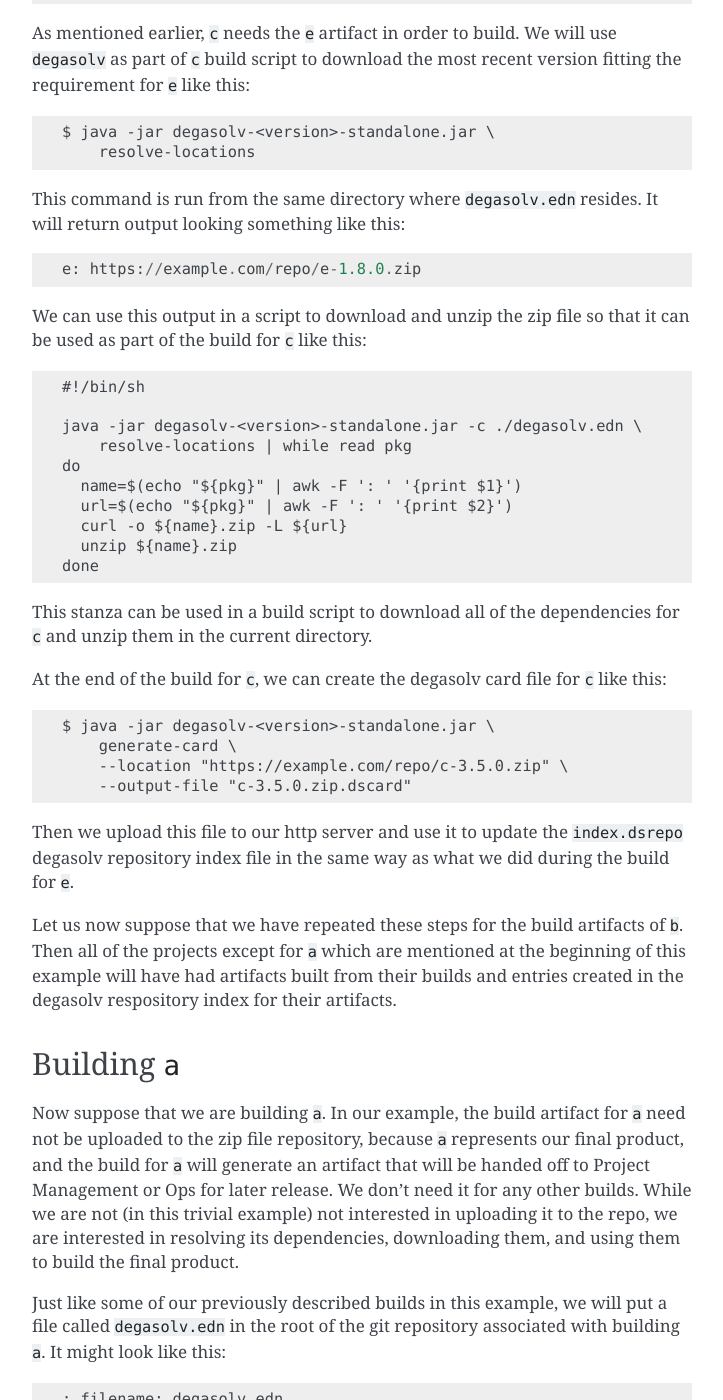
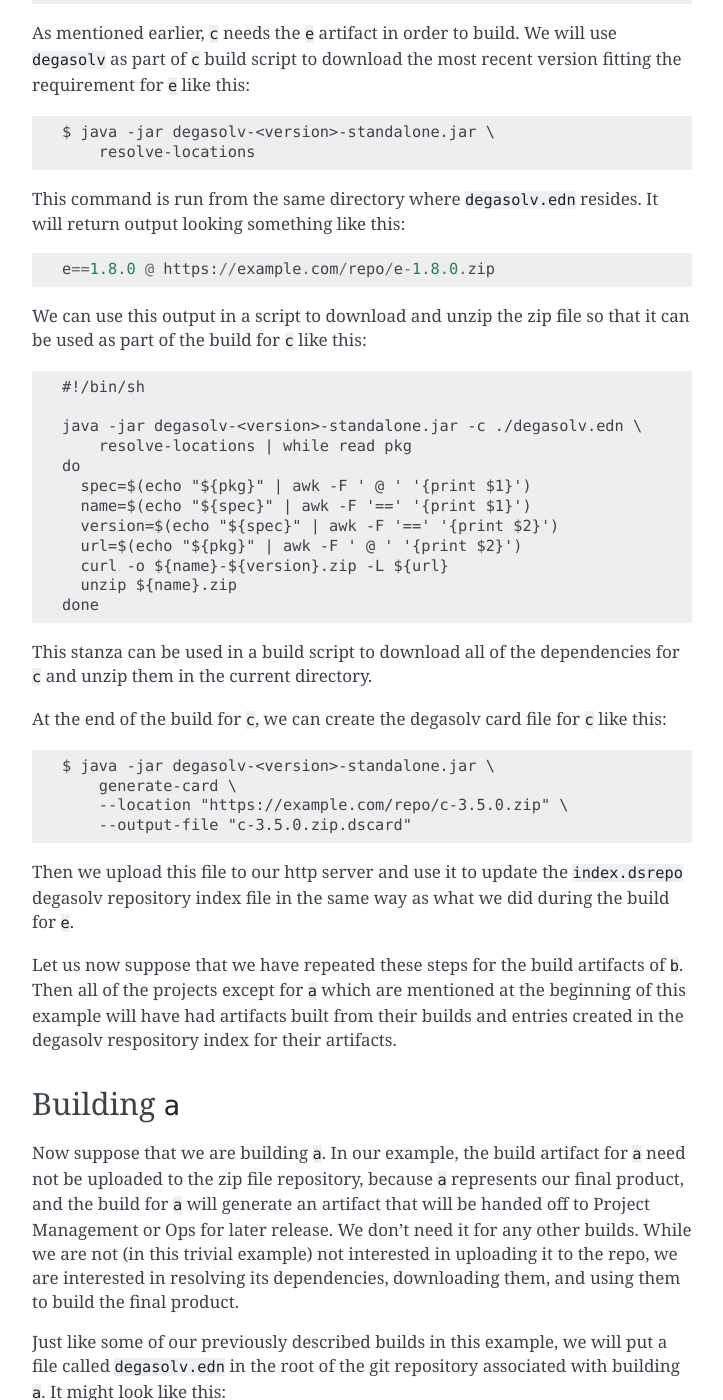
Before and after one commit to djhaskin987/degasolv, a Sphinx documentation site: the page built from docs/longer-example.rst, in a window 1280 px wide and 1400 px high, scrolled down 3900 px. Shown: the whole window, without its empty margins (388-1111 px from the left). Built offline with Sphinx 7.4.7, drawn with Linux system fonts in a browser that asks for light colours; some of the changed text lies outside the part shown.

Commit message:
Make output of packages more uniform

```diff
--- a/docs/index.rst
+++ b/docs/index.rst
@@ -63,8 +63,8 @@ have a look at :ref:`A Longer Example`.
 
    This should return something like this::
 
-      a: http://example.com/repo/a-1.0.zip
-      b: http://example.com/repo/b-3.0.zip
+      a==1.0 @ http://example.com/repo/a-1.0.zip
+      b==3.0 @ http://example.com/repo/b-3.0.zip
 
 Support & Problems
 ------------------
--- a/docs/longer-example.rst
+++ b/docs/longer-example.rst
@@ -193,7 +193,7 @@ like this::
 This command is run from the same directory where ``degasolv.edn``
 resides.  It will return output looking something like this::
 
-  e: https://example.com/repo/e-1.8.0.zip
+  e==1.8.0 @ https://example.com/repo/e-1.8.0.zip
 
 We can use this output in a script to download and unzip the zip file
 so that it can be used as part of the build for ``c`` like this::
@@ -203,9 +203,11 @@ so that it can be used as part of the build for ``c`` like this::
   java -jar degasolv-<version>-standalone.jar -c ./degasolv.edn \
       resolve-locations | while read pkg
   do
-    name=$(echo "${pkg}" | awk -F ': ' '{print $1}')
-    url=$(echo "${pkg}" | awk -F ': ' '{print $2}')
-    curl -o ${name}.zip -L ${url}
+    spec=$(echo "${pkg}" | awk -F ' @ ' '{print $1}')
+    name=$(echo "${spec}" | awk -F '==' '{print $1}')
+    version=$(echo "${spec}" | awk -F '==' '{print $2}')
+    url=$(echo "${pkg}" | awk -F ' @ ' '{print $2}')
+    curl -o ${name}-${version}.zip -L ${url}
     unzip ${name}.zip
   done
 
@@ -262,12 +264,14 @@ we resolve its dependencies and download them, just as we did when we built
 
   #!/bin/sh
 
-  java -jar degasolv-<version>-standalone.jar \
+  java -jar degasolv-<version>-standalone.jar -c ./degasolv.edn \
       resolve-locations | while read pkg
   do
-    name=$(echo "${pkg}" | awk -F ': ' '{print $1}')
-    url=$(echo "${pkg}" | awk -F ': ' '{print $2}')
-    curl -o ${name}.zip -L ${url}
+    spec=$(echo "${pkg}" | awk -F ' @ ' '{print $1}')
+    name=$(echo "${spec}" | awk -F '==' '{print $1}')
+    version=$(echo "${spec}" | awk -F '==' '{print $2}')
+    url=$(echo "${pkg}" | awk -F ' @ ' '{print $2}')
+    curl -o ${name}-${version}.zip -L ${url}
     unzip ${name}.zip
   done
 
```
Also changed, not shown: 1 other file.
